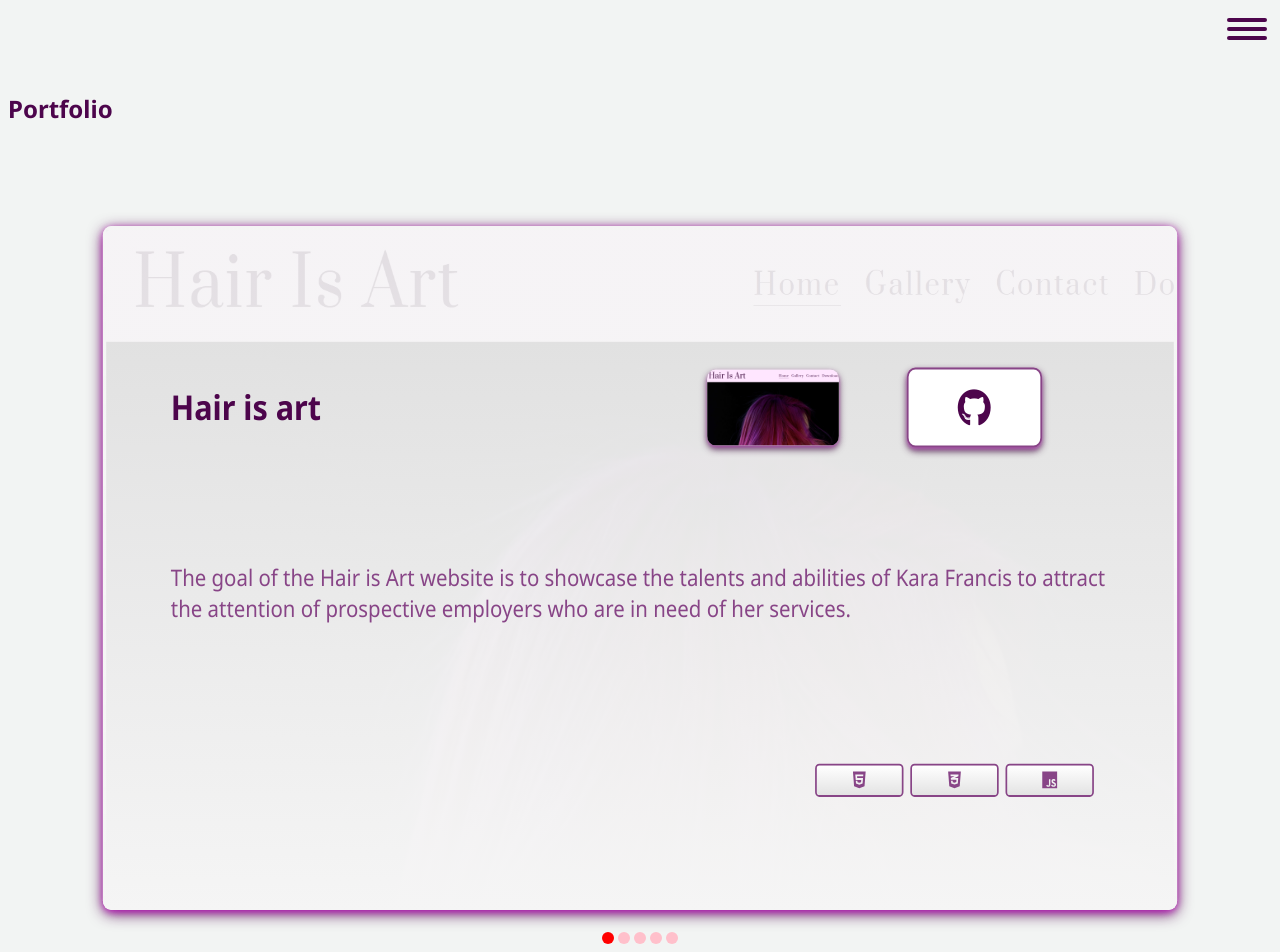
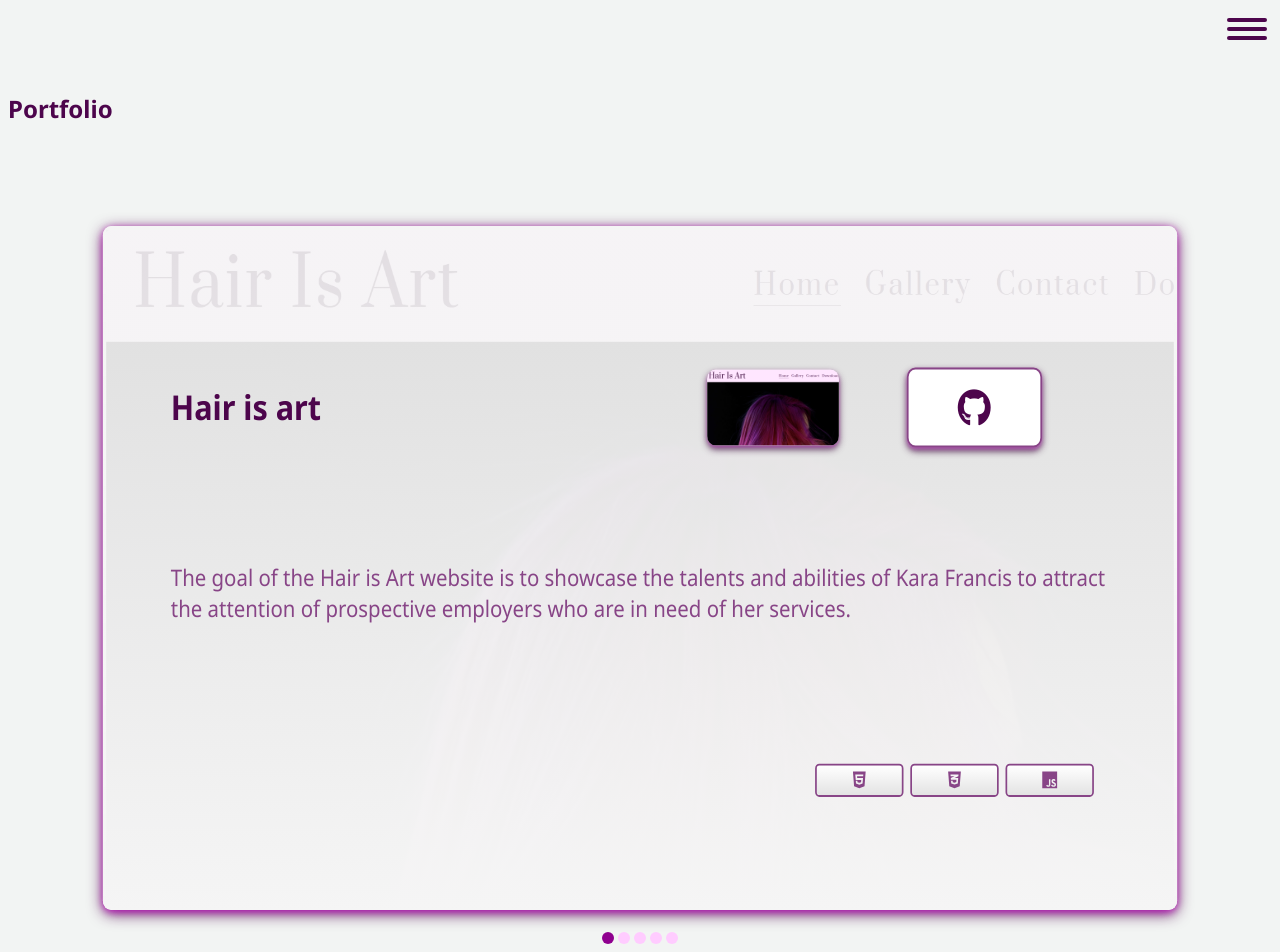
Before and after one commit to 2ndborn/micah-francis.com, a React (Vite) app in the folder micah/: page /portfolio in a window 1280 px wide. Shown: the top 952 px of the page. Built offline with nearby package versions, Linux system fonts and the light colour scheme; a web font is replaced by a local one.

Commit message:
fixed issue with the menu zindex and fixed menu to the top of the page

```diff
--- a/micah/src/components/NavBar.jsx
+++ b/micah/src/components/NavBar.jsx
@@ -20,6 +20,7 @@ const NavBar = () => {
       <div
         ref={menuRef}
         className={isOpen ? styles.menuOpen : styles.menu}
+        style={{zIndex: 99}}
       >
         <ul>
           <li><NavLink to="/" className={({isActive}) => (isActive ? styles.active : "")}>Home</NavLink></li>
@@ -31,6 +32,7 @@ const NavBar = () => {
         ref={buttonRef}
         onClick={handleOpen}
         className={`${styles.barsContainer} ${isOpen ? styles.open : ""}`}
+        style={{zIndex: 999}}
       >
         <span className={styles.bars}></span>
         <span className={styles.bars}></span>
--- a/micah/src/pages/Portfolio.jsx
+++ b/micah/src/pages/Portfolio.jsx
@@ -56,7 +56,7 @@ const Portfolio = () => {
       <section style={{height: "25vh", display: "flex", alignItems: "center"}}>
           <h1>Portfolio</h1>
       </section>
-      <section style={{ position: "relative", height: "100vh", overflow: "hidden" }}>
+      <section style={{ position: "relative", height: "100vh", overflow: "hidden", zIndex: 0 }}>
         <motion.div
           drag="x"
           dragConstraints={{ left: 0, right: 0 }}
@@ -75,7 +75,6 @@ const Portfolio = () => {
                 flexShrink: 0,
                 boxSizing: 'border-box',
                 borderRadius: "10px",
-                perspective: '400px',
                 backfaceVisibility: "hidden",
                 padding: "0.25rem",
                 overflow: 'hidden',
--- a/micah/src/styles/NavBar.module.css
+++ b/micah/src/styles/NavBar.module.css
@@ -1,5 +1,5 @@
 .barsContainer {
-    position: absolute;
+    position: fixed;
     top: 10px;
     right: 10px;
     height: 30px;
@@ -20,7 +20,8 @@
 }
 
 .barsContainer:hover .bars {
-    background-color: hsl(300, 100%, 40%)
+    background-color: hsl(300, 100%, 40%);
+    z-index: 9999;
 }
 
 .open span:nth-child(1) {transform: rotate(-405deg) translate(-10px, 3px); background-color: hsl(300, 100%, 40%);}
@@ -49,7 +50,7 @@
 .menuOpen {
     transform: translateX(0);
     box-shadow: -5px 0 20px rgb(204, 0, 204, 0.3);
-    z-index: 999;
+    /* z-index: 9; */
     transition:
         transform 0.5s ease,
         box-shadow 1.5s ease;
--- a/micah/src/styles/Portfolio.module.css
+++ b/micah/src/styles/Portfolio.module.css
@@ -1,8 +1,7 @@
 .dots {
-    background-color: pink;
+    background-color: hsl(300, 100%, 90%);
 }
 
 .dotsActive {
-    background-color: red;
-    color: rgba(245, 245, 245, 0.5);
+    background-color: var(--cta-btn);
 }
```
Also changed, not shown: micah/src/components/InfiniteScroll.jsx (+8 -3 lines).
